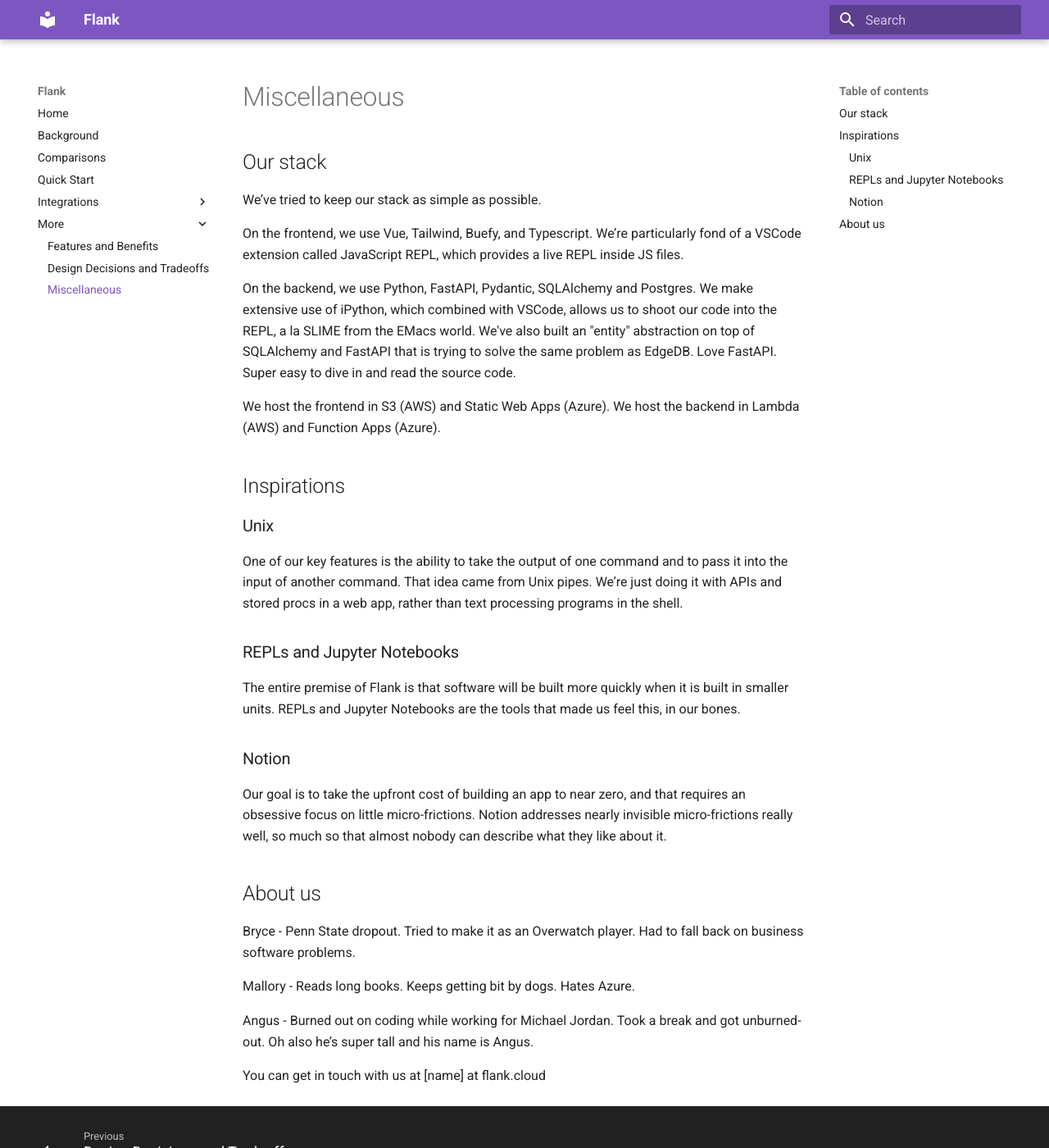
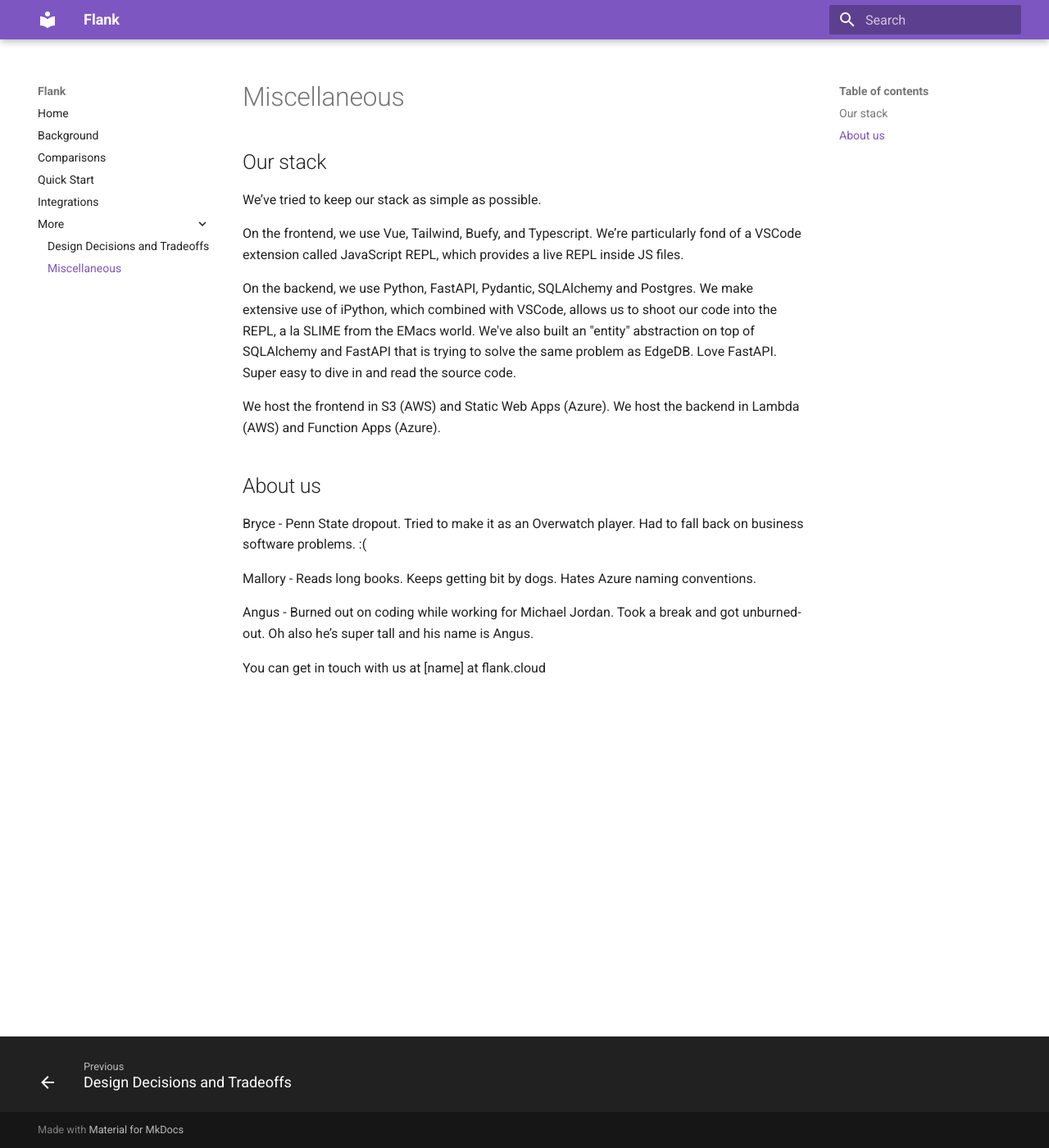
Before and after one commit to btf-org/flank-docs, an MkDocs documentation site: the page built from docs/miscellaneous.md, in a window 1280 px wide and 1400 px high. Shown: the whole window at 82% size. Built offline with MkDocs 1.6.1 and Material for MkDocs 9.7.7, drawn with Linux system fonts in a browser that asks for light colours.

```diff
--- a/docs/miscellaneous.md
+++ b/docs/miscellaneous.md
@@ -9,25 +9,11 @@ On the backend, we use Python, FastAPI, Pydantic, SQLAlchemy and Postgres. We ma
 
 We host the frontend in S3 (AWS) and Static Web Apps (Azure). We host the backend in Lambda (AWS) and Function Apps (Azure).
 
-## Inspirations
-
-### Unix
-
-One of our key features is the ability to take the output of one command and to pass it into the input of another command. That idea came from Unix pipes. We’re just doing it with APIs and stored procs in a web app, rather than text processing programs in the shell.
-
-### REPLs and Jupyter Notebooks
-
-The entire premise of Flank is that software will be built more quickly when it is built in smaller units. REPLs and Jupyter Notebooks are the tools that made us feel this, in our bones.
-
-### Notion
-
-Our goal is to take the upfront cost of building an app to near zero, and that requires an obsessive focus on little micro-frictions. Notion addresses nearly invisible micro-frictions really well, so much so that almost nobody can describe what they like about it.
-
 ## About us
 
-Bryce - Penn State dropout. Tried to make it as an Overwatch player. Had to fall back on business software problems.
+Bryce - Penn State dropout. Tried to make it as an Overwatch player. Had to fall back on business software problems. :(
 
-Mallory - Reads long books. Keeps getting bit by dogs. Hates Azure.
+Mallory - Reads long books. Keeps getting bit by dogs. Hates Azure naming conventions.
 
 Angus - Burned out on coding while working for Michael Jordan. Took a break and got unburned-out. Oh also he’s super tall and his name is Angus.
 
--- a/mkdocs.yml
+++ b/mkdocs.yml
@@ -21,12 +21,7 @@ nav:
   - Background: "background.md"
   - Comparisons: "comparisons/all-comparisons.md"
   - Quick Start: "quickstarts/jupyter-fastapi.md"
-  - Integrations:
-      - SQL Server: "integrations/mssql.md"
-      - REST APIs: "integrations/rest.md"
-      - AWS Lambda: "integrations/lambda.md"
-      - Azure Function Apps: "integrations/az-functions.md"
+  - Integrations: "integrations/all-integrations.md"
   - More:
-      - Features and Benefits: "features.md"
       - Design Decisions and Tradeoffs: "tradeoffs.md"
       - Miscellaneous: "miscellaneous.md"
```
Also changed, not shown: docs/background.md (+4 -4 lines), docs/comparisons/all-comparisons.md (+2 -2 lines), docs/index.md (+2 -0 lines), docs/integrations/all-integrations.md (added, +6 -0 lines), docs/tradeoffs.md (+64 -0 lines), docs/assets/outflank.svg (added).
